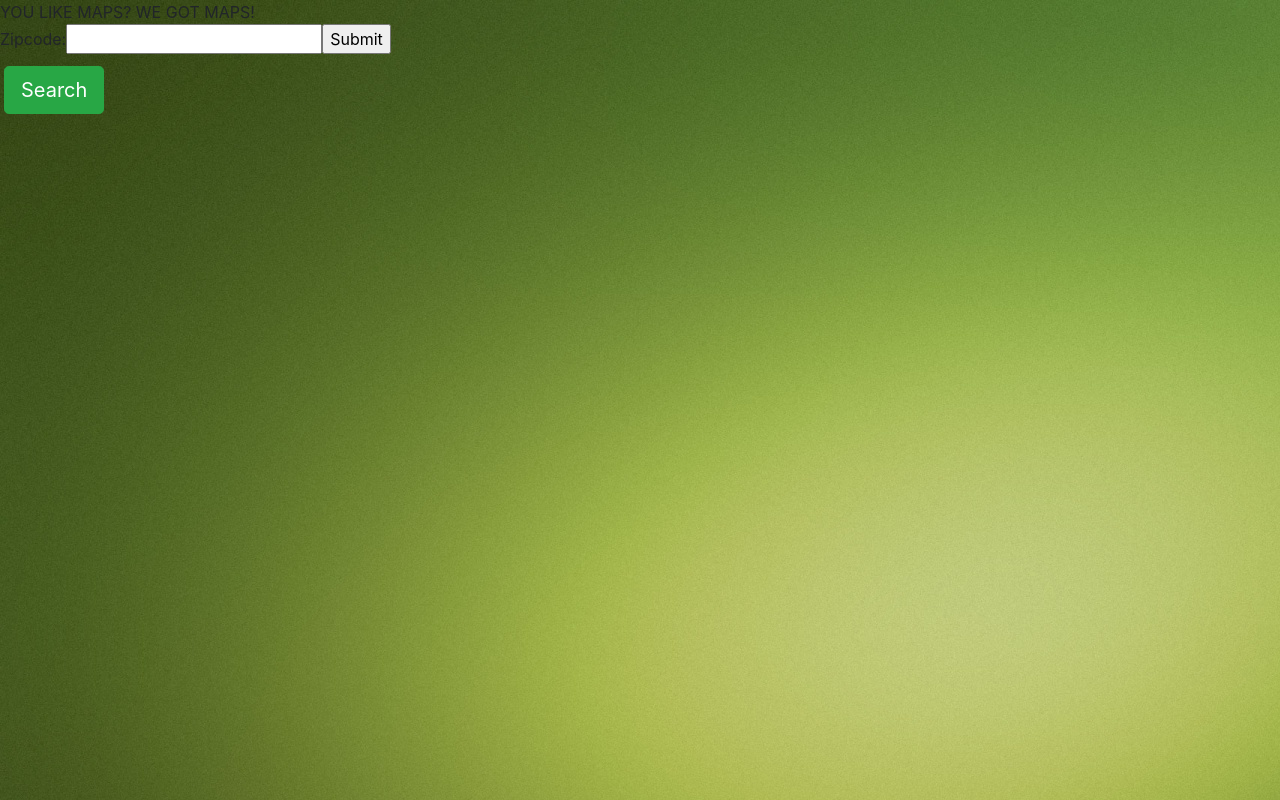
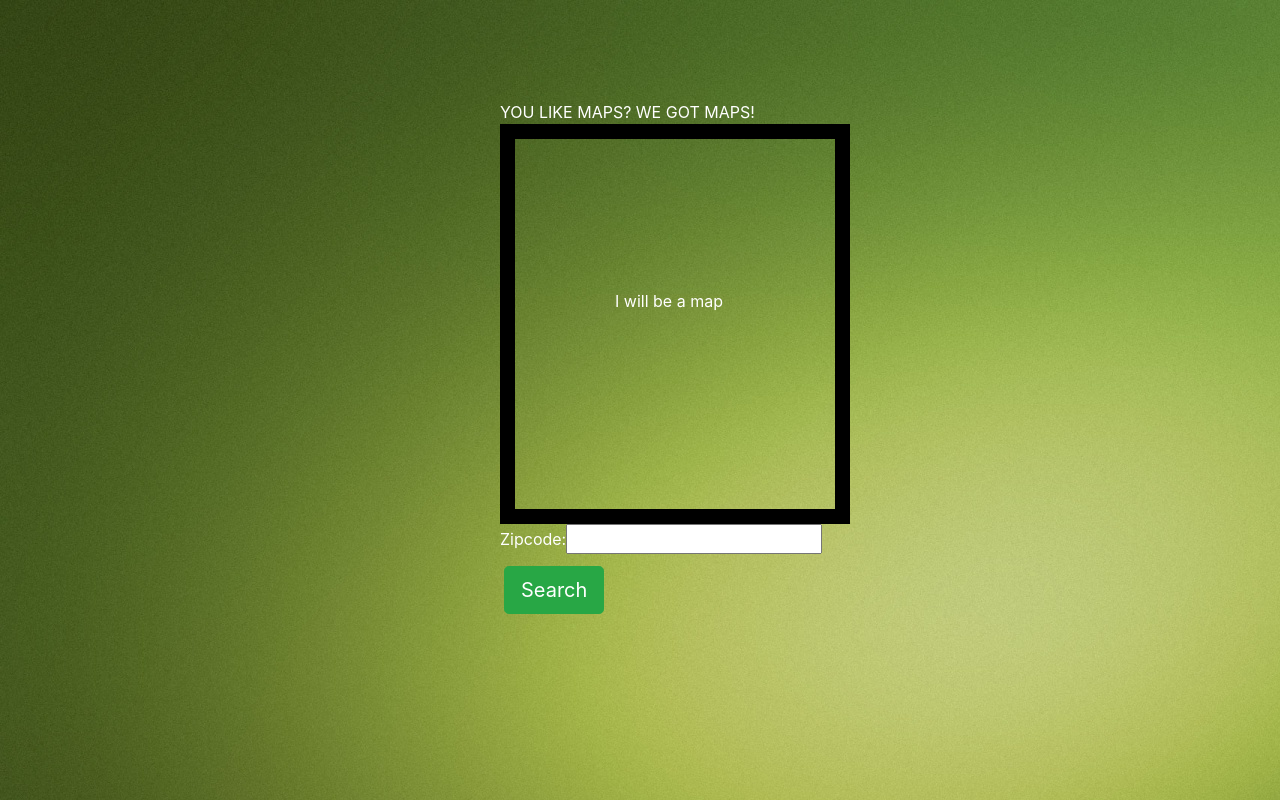
Before and after one commit to GreatestDane/Garden_App, a React (Create React App) app in the folder garden-finder/: page /map in a window 1280 px wide. Built offline with nearby package versions, Linux system fonts and the light colour scheme.

Commit message:
Putting the map page together

```diff
--- a/garden-finder/src/components/Maps/Maps.css
+++ b/garden-finder/src/components/Maps/Maps.css
@@ -0,0 +1,14 @@
+div{
+    color: white;
+}
+
+.map {
+    height: 400px;
+    width: 350px;
+    border: solid 15px black;
+    padding: 150px 0px 0px 100px;
+}
+
+.flex-container {
+    margin: 100px 0px 0px 500px;
+}
--- a/garden-finder/src/components/Maps/Maps.js
+++ b/garden-finder/src/components/Maps/Maps.js
@@ -9,18 +9,19 @@ class Maps extends Component {
     render() {
         return (
             <div>
+                <div className="flex-container">
                 {this.state.title}
                 <div className="map">
-
+                    I will be a map
                 </div>
                 <form>
                     <label>
                         Zipcode:
                     <input type="text" name="Zipcode" />
                     </label>
-                    <input type="submit" value="Submit" />
                 </form>
                 <button className="top-button btn-lg m-1 btn btn-success">Search</button>
+                </div>
             </div>
 
         )
```
